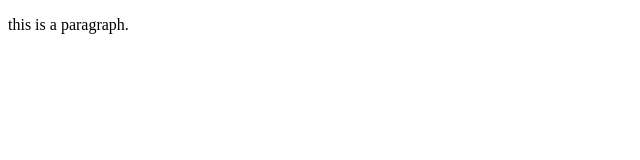
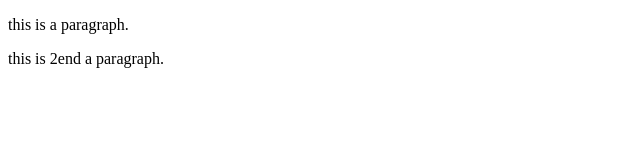
Before and after one commit to amirkhelia1/git-exemple-project, a plain HTML site: page dist/index.html in a window 1280 px wide. Shown: the whole page, without its empty margins (0-640 px from the left). Drawn offline with Linux system fonts and the light colour scheme.

Commit message:
added  2end  paragraphe  to  index. added 2end  page  to  project

```diff
--- a/dist/index.html
+++ b/dist/index.html
@@ -9,5 +9,9 @@
    <p>
 this is a  paragraph.
    </p>
+   <p>
+      this is
+      2end a  paragraph.
+         </p>
 </body>
 </html>
```
Also changed, not shown: dist/page2.html (added, +1 -0 lines), index.html (+4 -0 lines), page2.html (added, +1 -0 lines).
